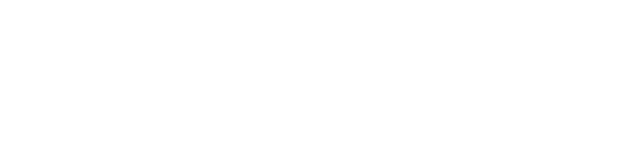
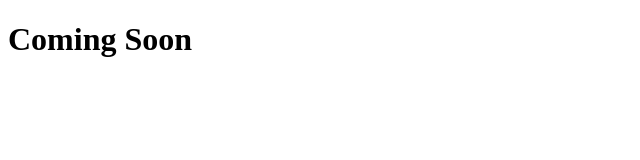
Before and after one commit to ZeerakShahbaz/The-Dark-Knight.github.io, a plain HTML site: page references.html in a window 1280 px wide. Shown: the whole page, without its empty margins (0-640 px from the left). Drawn offline with Linux system fonts and the light colour scheme.

Commit message:
Add files via upload

```diff
--- a/references.html
+++ b/references.html
@@ -0,0 +1,9 @@
+<!DOCTYPE html>
+<html>
+<head>
+    <title>Coming Soon</title>
+</head>
+<body>
+    <h1>Coming Soon</h1>
+</body>
+</html>
--- a/style.css
+++ b/style.css
@@ -1,5 +1,5 @@
 body {
-    background-color: #141414;
+    background-color: #181718;
     color: white;
     font-family: 'Oswald', sans-serif;
     font-size: 22px;
```
